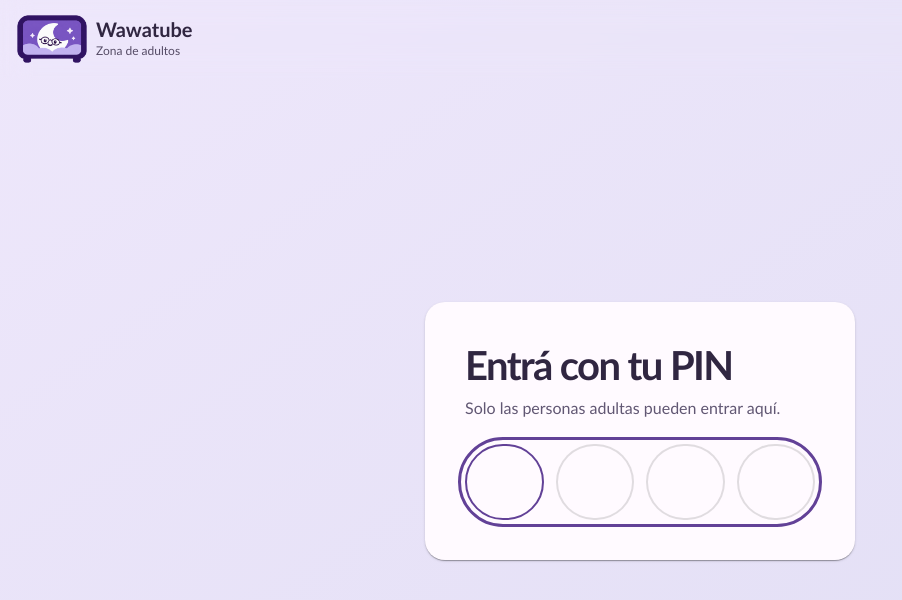
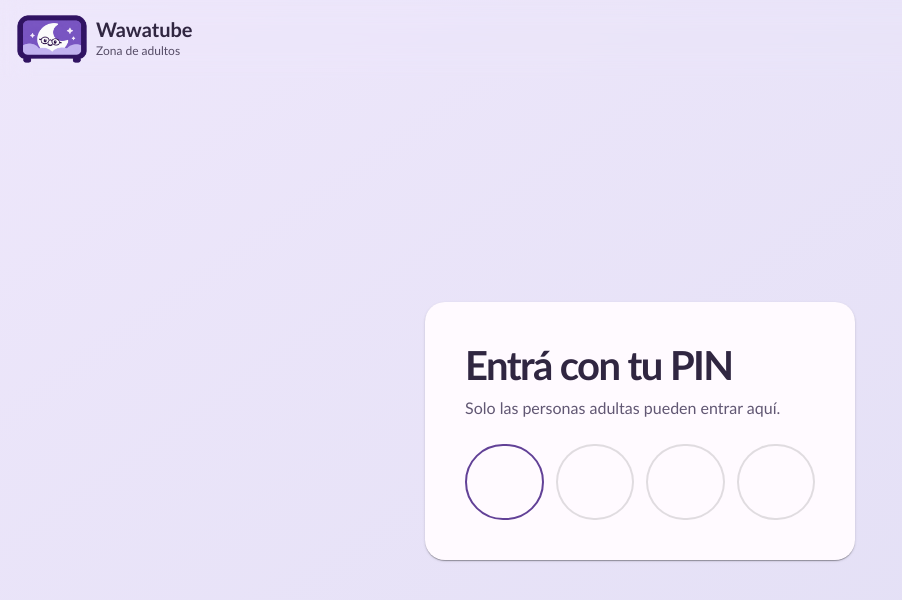
Before and after one commit to beecodesolutions/wawatube, a React (Vite) app in the folder apps/web/: page /parent in a window 1280 px wide. Shown: the top 600 px of the page, without its empty margins (0-902 px from the left). Built offline with nearby package versions, Linux system fonts and the light colour scheme; no server answers.

Commit message:
Remove outer focus outline from parent PIN

```diff
--- a/apps/web/src/features/parent/ParentLogin.tsx
+++ b/apps/web/src/features/parent/ParentLogin.tsx
@@ -75,11 +75,6 @@ export function ParentLogin({ onLoggedIn }: { onLoggedIn: () => void }) {
                 display: 'flex',
                 gap: 1.5,
                 borderRadius: 2,
-                '&:focus-within': {
-                  outline: '3px solid',
-                  outlineColor: 'primary.main',
-                  outlineOffset: 4,
-                },
               }}
             >
               <Box
```
